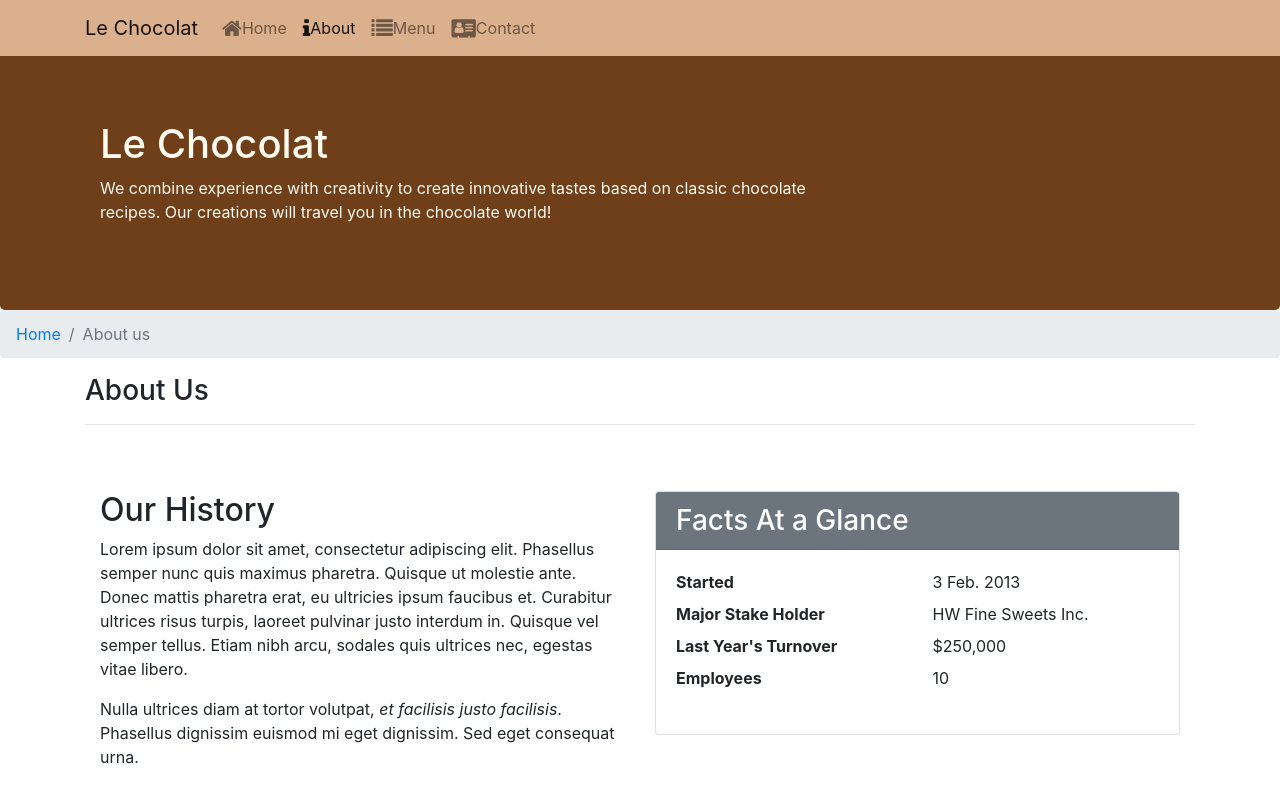
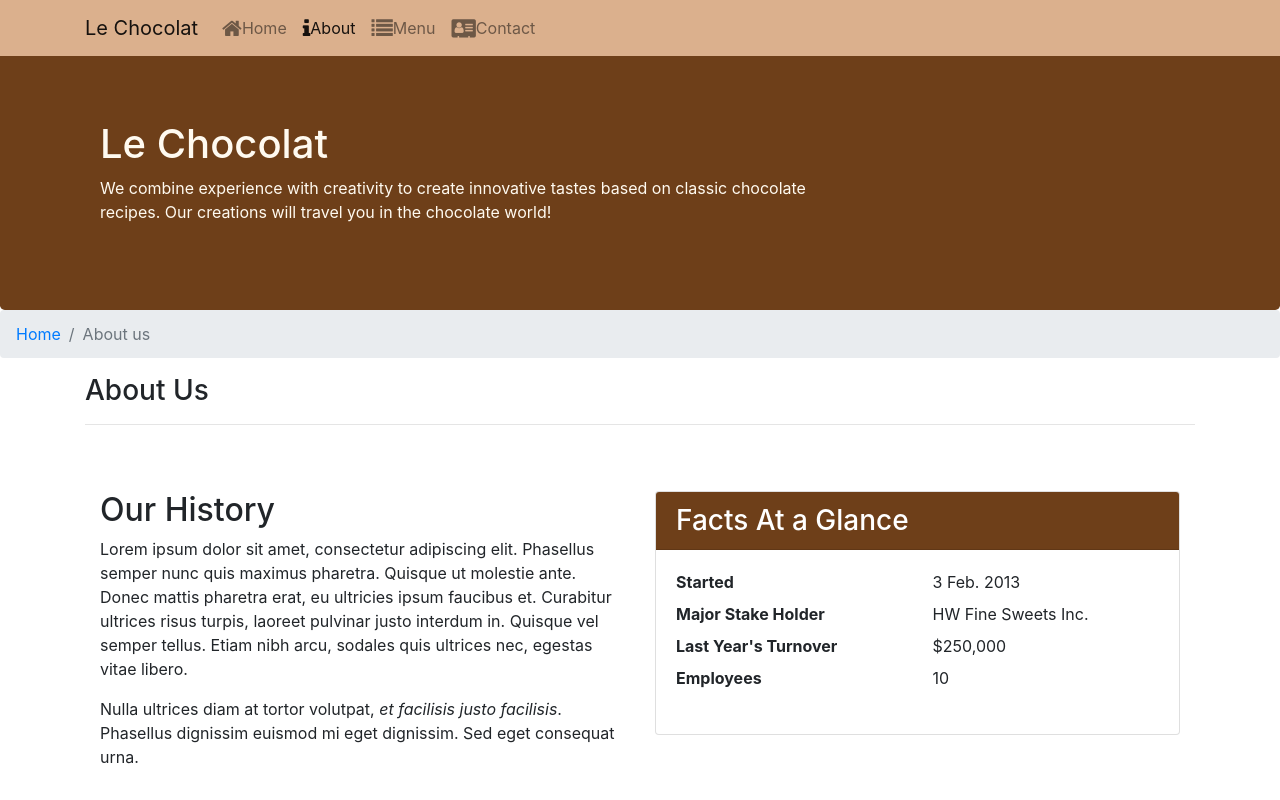
Before and after one commit to panouklas/LeChocolat, a website: page aboutus.html in a window 1280 px wide. Shown: the top 800 px of the page. Drawn offline with nearby package versions, Linux system fonts and the light colour scheme.

Commit message:
card color

```diff
--- a/css/styles.css
+++ b/css/styles.css
@@ -28,3 +28,6 @@
     color:floralwhite;
     background-color:#6E3F19 }
 tr:hover {background-color:#dbb08db0!important}
+.bg-secondary {
+    background-color: #6E3F19 !important;
+  }
```
